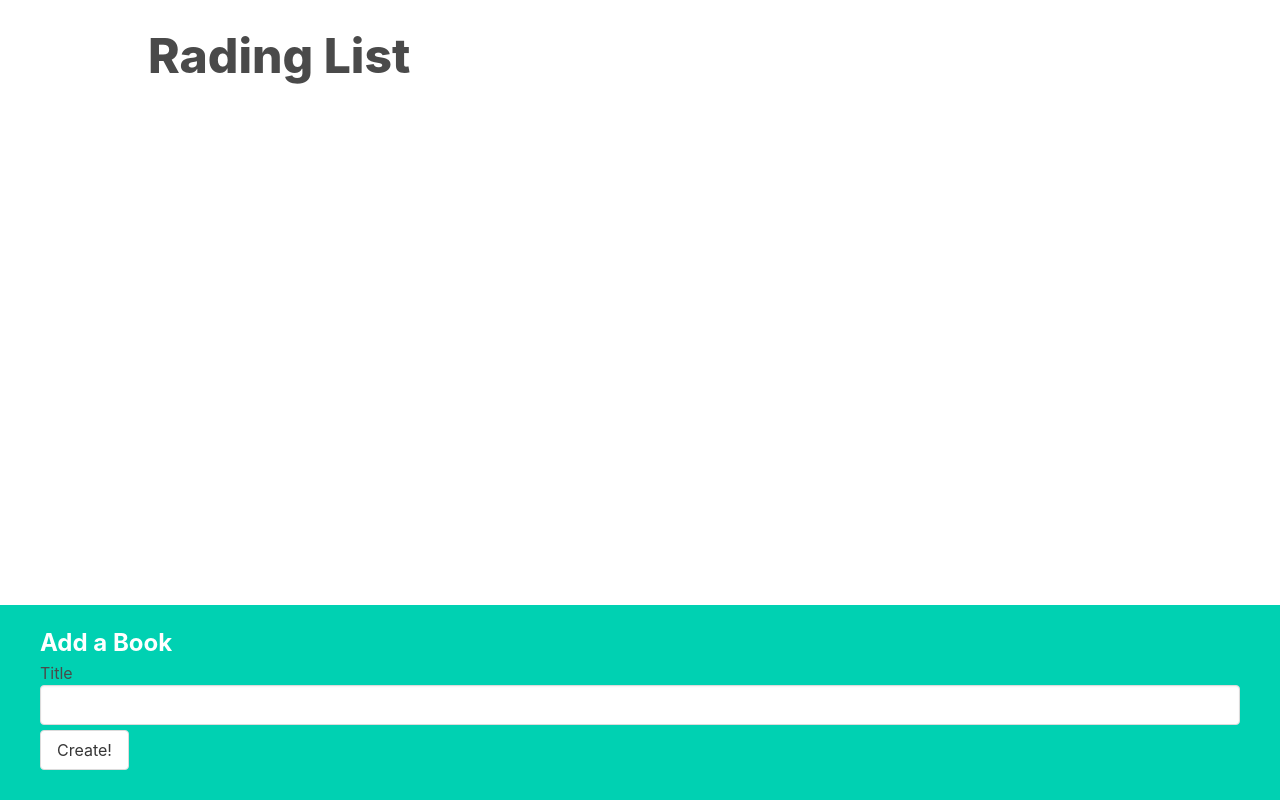
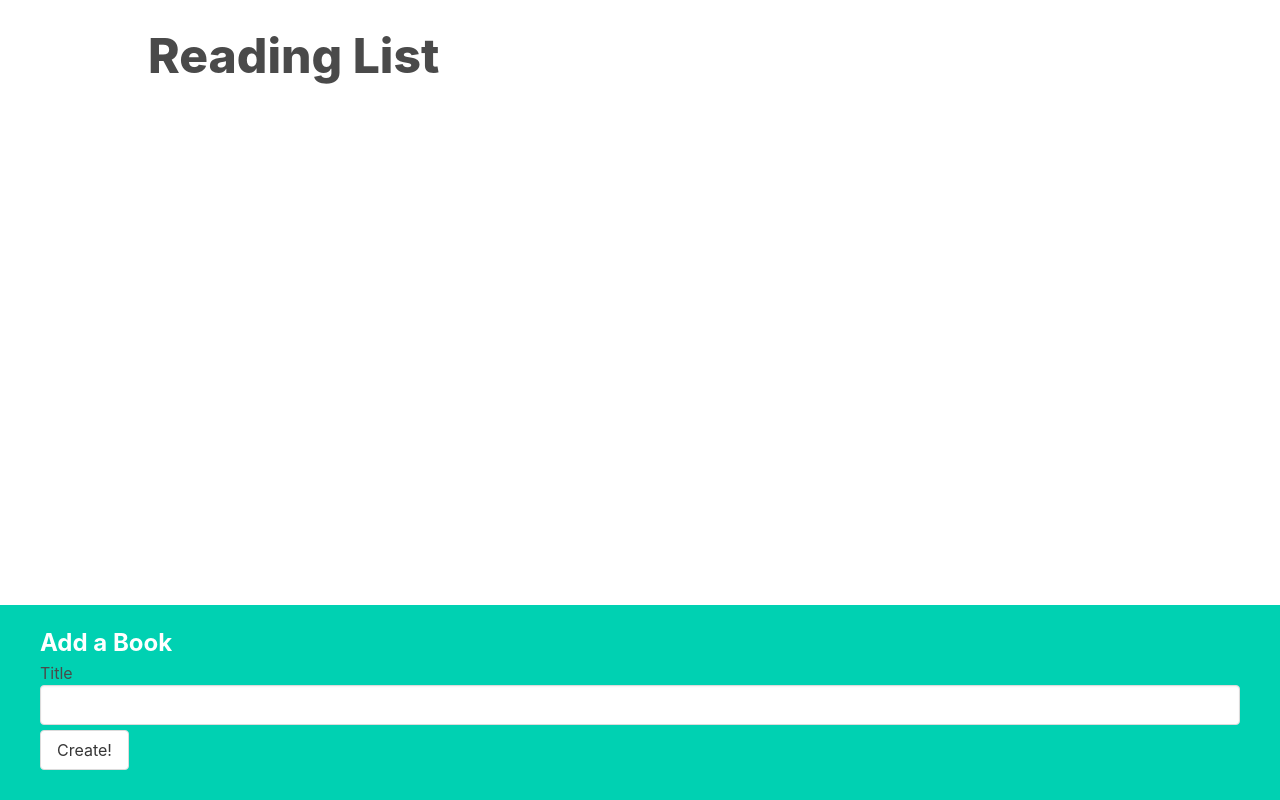
Before and after one commit to vishalcoderathore/books, a React (Vite) app: page / in a window 1280 px wide. Built offline with nearby package versions, Linux system fonts and the light colour scheme.

Commit message:
Fixed heading typo

```diff
--- a/src/App.tsx
+++ b/src/App.tsx
@@ -40,7 +40,7 @@ function App(): React.ReactElement {
 
   return (
     <div className='app'>
-      <h1>Rading List</h1>
+      <h1>Reading List</h1>
       <BookList onEdit={editBookById} books={books} onDelete={deleteBookById} />
       <BookCreate onCreate={createBook} />
     </div>
```
